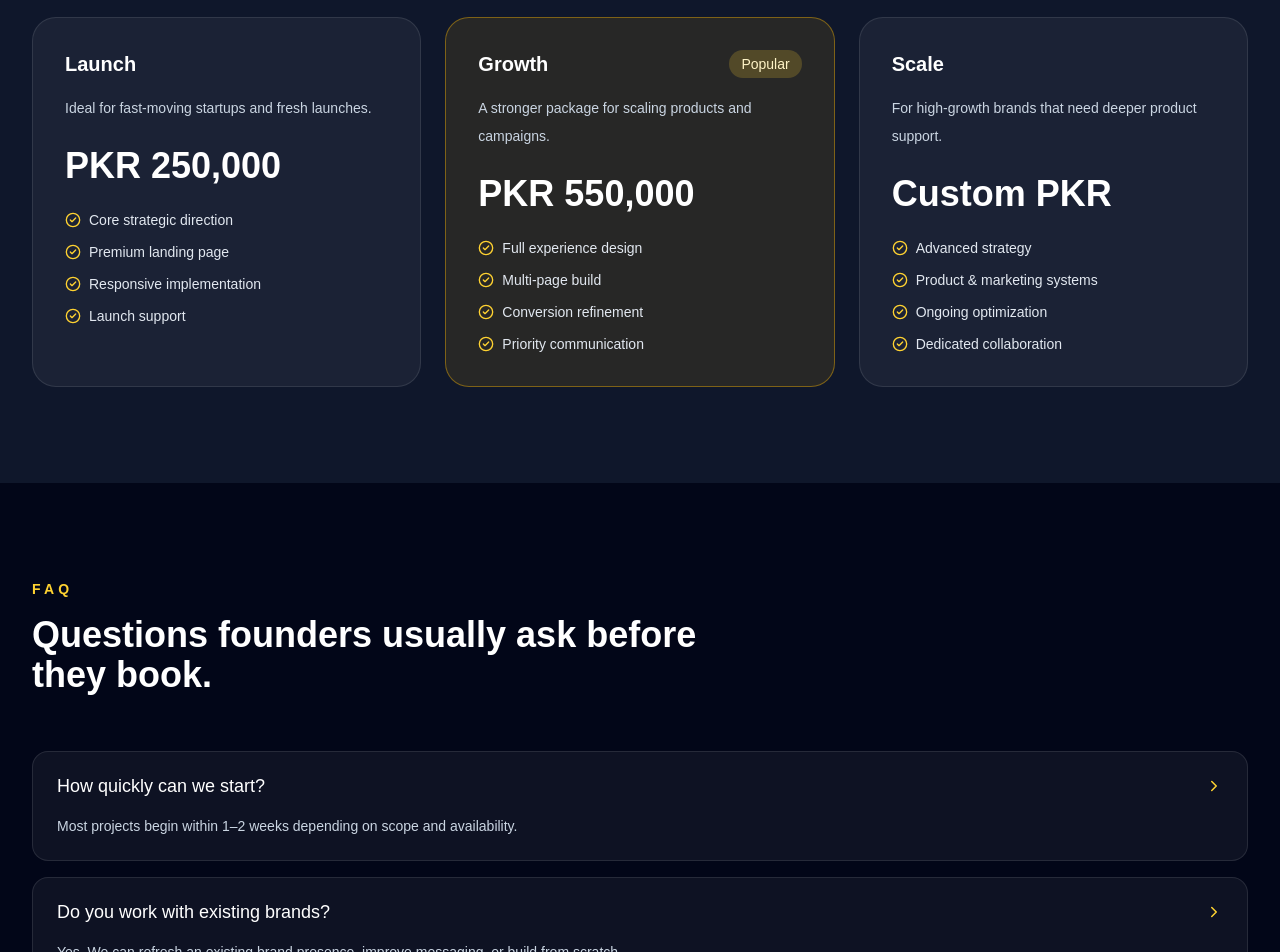
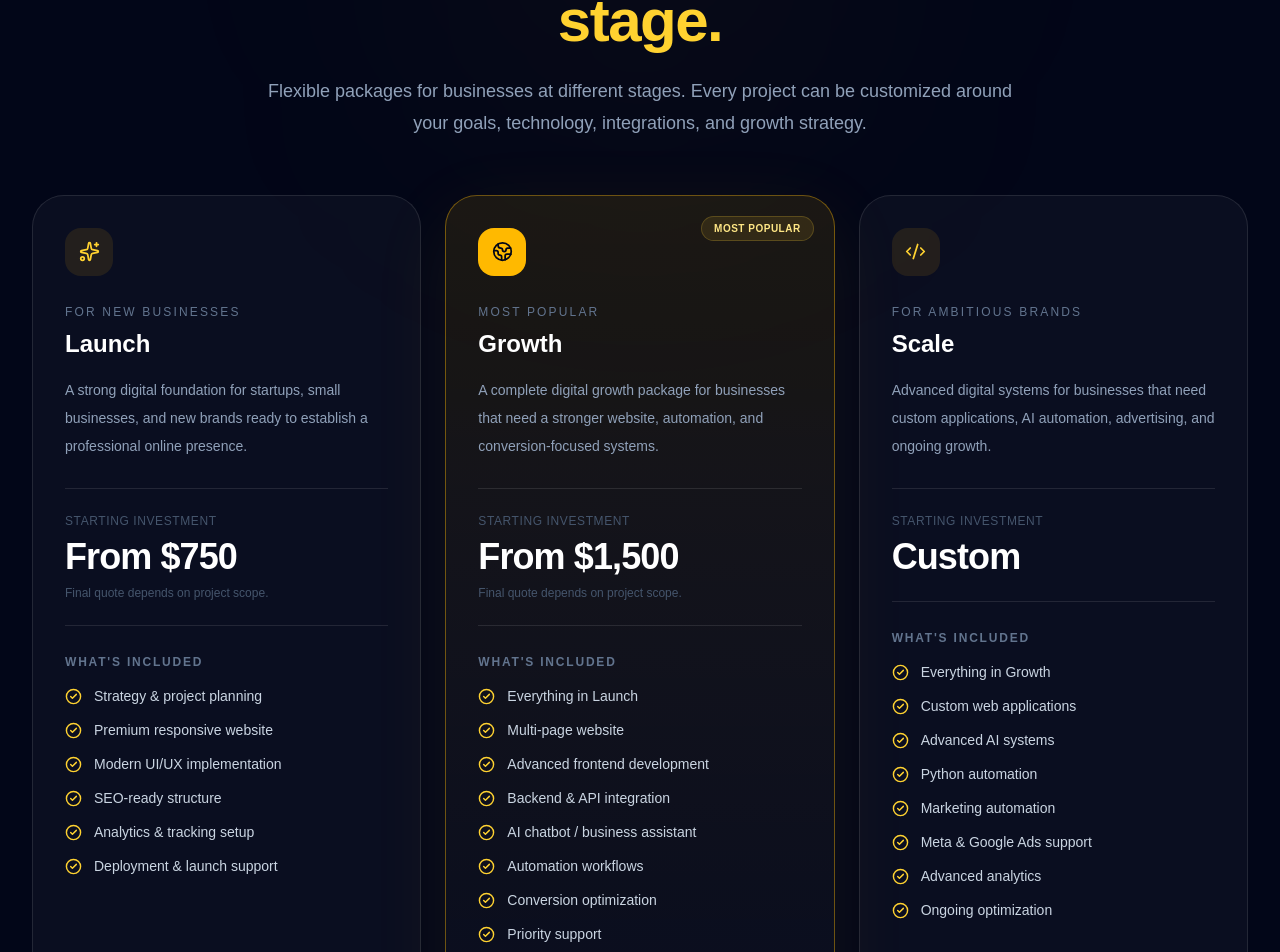
Before and after one commit to Adeelmalik615343/marketing-agency, a Next.js app: page / in a window 1280 px wide. Shown: the part 9255-10207 px from the top of the page. Built offline with nearby package versions, Linux system fonts and the light colour scheme.

Commit message:
Revise pricing plans and update layout
Updated pricing plans to reflect new descriptions, labels, and features. Enhanced the layout and styling of the pricing section.

```diff
--- a/src/components/Pricing.tsx
+++ b/src/components/Pricing.tsx
@@ -1,63 +1,283 @@
-import { CheckCircle2 } from "lucide-react";
+"use client";
+
+import {
+  ArrowRight,
+  Bot,
+  CheckCircle2,
+  Code2,
+  Globe2,
+  Megaphone,
+  Sparkles,
+} from "lucide-react";
 
 const plans = [
   {
     name: "Launch",
-    price: "PKR 250,000",
-    description: "Ideal for fast-moving startups and fresh launches.",
-    features: ["Core strategic direction", "Premium landing page", "Responsive implementation", "Launch support"],
+    label: "For new businesses",
+    price: "From $750",
+    description:
+      "A strong digital foundation for startups, small businesses, and new brands ready to establish a professional online presence.",
+    icon: Sparkles,
+    features: [
+      "Strategy & project planning",
+      "Premium responsive website",
+      "Modern UI/UX implementation",
+      "SEO-ready structure",
+      "Analytics & tracking setup",
+      "Deployment & launch support",
+    ],
     featured: false,
   },
   {
     name: "Growth",
-    price: "PKR 550,000",
-    description: "A stronger package for scaling products and campaigns.",
-    features: ["Full experience design", "Multi-page build", "Conversion refinement", "Priority communication"],
+    label: "Most popular",
+    price: "From $1,500",
+    description:
+      "A complete digital growth package for businesses that need a stronger website, automation, and conversion-focused systems.",
+    icon: Globe2,
+    features: [
+      "Everything in Launch",
+      "Multi-page website",
+      "Advanced frontend development",
+      "Backend & API integration",
+      "AI chatbot / business assistant",
+      "Automation workflows",
+      "Conversion optimization",
+      "Priority support",
+    ],
     featured: true,
   },
   {
     name: "Scale",
-    price: "Custom PKR",
-    description: "For high-growth brands that need deeper product support.",
-    features: ["Advanced strategy", "Product & marketing systems", "Ongoing optimization", "Dedicated collaboration"],
+    label: "For ambitious brands",
+    price: "Custom",
+    description:
+      "Advanced digital systems for businesses that need custom applications, AI automation, advertising, and ongoing growth.",
+    icon: Code2,
+    features: [
+      "Everything in Growth",
+      "Custom web applications",
+      "Advanced AI systems",
+      "Python automation",
+      "Marketing automation",
+      "Meta & Google Ads support",
+      "Advanced analytics",
+      "Ongoing optimization",
+    ],
     featured: false,
   },
 ];
 
 export default function Pricing() {
   return (
-    <section className="bg-slate-900 py-20 text-white sm:py-24">
-      <div className="mx-auto max-w-7xl px-4 sm:px-6 lg:px-8">
-        <div className="max-w-2xl">
-          <p className="text-sm font-semibold uppercase tracking-[0.3em] text-amber-300">Pricing</p>
-          <h2 className="mt-4 text-3xl font-semibold sm:text-4xl">Flexible options for different stages of growth.</h2>
+    <section
+      id="pricing"
+      className="relative overflow-hidden border-b border-white/10 bg-slate-950 px-4 py-24 sm:px-6 lg:px-8 lg:py-32"
+    >
+      {/* Background */}
+      <div className="pointer-events-none absolute left-1/2 top-0 h-96 w-96 -translate-x-1/2 rounded-full bg-amber-400/5 blur-[140px]" />
+
+      <div className="relative mx-auto max-w-7xl">
+        {/* Header */}
+        <div className="mx-auto max-w-3xl text-center">
+          <div className="mb-5 inline-flex items-center gap-2 rounded-full border border-amber-400/20 bg-amber-400/10 px-4 py-2 text-xs font-semibold uppercase tracking-[0.2em] text-amber-300">
+            <Sparkles size={14} />
+            Investment
           </div>
 
-        <div className="mt-14 grid gap-6 lg:grid-cols-3">
-          {plans.map((plan) => (
+          <h2 className="text-4xl font-semibold tracking-tight text-white sm:text-5xl lg:text-6xl">
+            Choose the right{" "}
+            <span className="text-amber-300">growth stage.</span>
+          </h2>
+
+          <p className="mt-6 text-base leading-8 text-slate-400 sm:text-lg">
+            Flexible packages for businesses at different stages. Every
+            project can be customized around your goals, technology,
+            integrations, and growth strategy.
+          </p>
+        </div>
+
+        {/* Pricing Cards */}
+        <div className="mt-14 grid gap-6 lg:grid-cols-3 lg:items-stretch">
+          {plans.map((plan) => {
+            const Icon = plan.icon;
+
+            return (
+              <article
+                key={plan.name}
+                className={`group relative flex flex-col overflow-hidden rounded-[2rem] border p-7 transition duration-300 hover:-translate-y-1 sm:p-8 ${
+                  plan.featured
+                    ? "border-amber-400/40 bg-gradient-to-b from-amber-400/10 to-white/[0.03] shadow-[0_20px_80px_rgba(251,191,36,0.08)]"
+                    : "border-white/10 bg-white/[0.035] hover:border-white/20"
+                }`}
+              >
+                {/* Popular badge */}
+                {plan.featured && (
+                  <div className="absolute right-5 top-5 rounded-full border border-amber-300/20 bg-amber-300/10 px-3 py-1 text-[10px] font-semibold uppercase tracking-wider text-amber-200">
+                    Most Popular
+                  </div>
+                )}
+
+                {/* Icon */}
                 <div
-              key={plan.name}
-              className={`rounded-3xl border p-8 ${plan.featured ? "border-amber-400/40 bg-amber-400/10" : "border-white/10 bg-white/5"}`}
+                  className={`flex h-12 w-12 items-center justify-center rounded-2xl ${
+                    plan.featured
+                      ? "bg-amber-400 text-slate-950"
+                      : "bg-amber-400/10 text-amber-300"
+                  }`}
                 >
-              <div className="flex items-center justify-between">
-                <h3 className="text-xl font-semibold">{plan.name}</h3>
-                {plan.featured && (
-                  <span className="rounded-full bg-amber-300/20 px-3 py-1 text-sm text-amber-100">Popular</span>
+                  <Icon size={21} />
+                </div>
+
+                {/* Title */}
+                <div className="mt-7">
+                  <p className="text-xs font-medium uppercase tracking-[0.18em] text-slate-500">
+                    {plan.label}
+                  </p>
+
+                  <h3 className="mt-2 text-2xl font-semibold text-white">
+                    {plan.name}
+                  </h3>
+
+                  <p className="mt-4 min-h-[84px] text-sm leading-7 text-slate-400">
+                    {plan.description}
+                  </p>
+                </div>
+
+                {/* Price */}
+                <div className="mt-7 border-y border-white/10 py-6">
+                  <p className="text-xs uppercase tracking-wider text-slate-600">
+                    Starting investment
+                  </p>
+
+                  <div className="mt-2 text-3xl font-semibold tracking-tight text-white sm:text-4xl">
+                    {plan.price}
+                  </div>
+
+                  {plan.name !== "Scale" && (
+                    <p className="mt-2 text-xs text-slate-600">
+                      Final quote depends on project scope.
+                    </p>
                   )}
                 </div>
-              <p className="mt-4 text-sm leading-7 text-slate-300">{plan.description}</p>
-              <div className="mt-6 text-4xl font-semibold">{plan.price}</div>
-              <ul className="mt-6 space-y-3">
+
+                {/* Features */}
+                <div className="mt-7 flex-1">
+                  <p className="mb-4 text-xs font-semibold uppercase tracking-[0.15em] text-slate-500">
+                    What's included
+                  </p>
+
+                  <ul className="space-y-3.5">
                     {plan.features.map((feature) => (
-                  <li key={feature} className="flex items-center gap-2 text-sm text-slate-200">
-                    <CheckCircle2 size={16} className="text-amber-300" />
-                    {feature}
+                      <li
+                        key={feature}
+                        className="flex items-start gap-3 text-sm text-slate-300"
+                      >
+                        <CheckCircle2
+                          size={17}
+                          className="mt-0.5 shrink-0 text-amber-300"
+                        />
+
+                        <span>{feature}</span>
                       </li>
                     ))}
                   </ul>
                 </div>
-          ))}
+
+                {/* CTA */}
+                <a
+                  href="#contact"
+                  className={`mt-8 inline-flex items-center justify-center gap-2 rounded-full px-5 py-3.5 text-sm font-semibold transition ${
+                    plan.featured
+                      ? "bg-amber-400 text-slate-950 hover:bg-amber-300"
+                      : "border border-white/10 bg-white/[0.04] text-white hover:border-amber-400/30 hover:bg-amber-400/10 hover:text-amber-200"
+                  }`}
+                >
+                  {plan.name === "Scale"
+                    ? "Discuss Your Project"
+                    : "Start Your Project"}
+
+                  <ArrowRight size={16} />
+                </a>
+              </article>
+            );
+          })}
         </div>
+
+        {/* Global pricing note */}
+        <div className="mt-8 grid gap-4 md:grid-cols-3">
+          <div className="rounded-2xl border border-white/10 bg-white/[0.025] p-5">
+            <Globe2 className="text-amber-300" size={20} />
+
+            <h4 className="mt-4 font-semibold text-white">
+              Global clients
+            </h4>
+
+            <p className="mt-2 text-xs leading-6 text-slate-500">
+              Serving businesses and startups across Pakistan, GCC, UK,
+              USA, and international markets.
+            </p>
+          </div>
+
+          <div className="rounded-2xl border border-white/10 bg-white/[0.025] p-5">
+            <Bot className="text-amber-300" size={20} />
+
+            <h4 className="mt-4 font-semibold text-white">
+              AI & automation
+            </h4>
+
+            <p className="mt-2 text-xs leading-6 text-slate-500">
+              Custom AI assistants, chatbots, APIs, Python automation,
+              workflows, and business integrations.
+            </p>
+          </div>
+
+          <div className="rounded-2xl border border-white/10 bg-white/[0.025] p-5">
+            <Megaphone className="text-amber-300" size={20} />
+
+            <h4 className="mt-4 font-semibold text-white">
+              Growth services
+            </h4>
+
+            <p className="mt-2 text-xs leading-6 text-slate-500">
+              SEO, analytics, content systems, Meta Ads, Google Ads, and
+              conversion-focused digital campaigns.
+            </p>
+          </div>
+        </div>
+
+        {/* Custom project CTA */}
+        <div className="mt-10 rounded-[2rem] border border-amber-400/20 bg-gradient-to-r from-amber-400/[0.08] via-white/[0.025] to-transparent p-7 sm:p-9">
+          <div className="flex flex-col gap-6 lg:flex-row lg:items-center lg:justify-between">
+            <div>
+              <p className="text-xl font-semibold text-white">
+                Don't fit into a package?
+              </p>
+
+              <p className="mt-2 max-w-2xl text-sm leading-7 text-slate-500">
+                No problem. We can build a custom solution around your
+                business, whether you need a website, SaaS product,
+                e-commerce platform, AI system, automation, or advertising
+                campaign.
+              </p>
+            </div>
+
+            <a
+              href="#contact"
+              className="inline-flex shrink-0 items-center justify-center gap-2 rounded-full bg-white px-6 py-3.5 text-sm font-semibold text-slate-950 transition hover:bg-slate-200"
+            >
+              Get a Custom Quote
+              <ArrowRight size={17} />
+            </a>
+          </div>
+        </div>
+
+        {/* Pricing disclaimer */}
+        <p className="mt-6 text-center text-xs leading-6 text-slate-600">
+          Prices shown are starting estimates. Final pricing depends on
+          requirements, integrations, complexity, timeline, and ongoing
+          support.
+        </p>
       </div>
     </section>
   );
```
Lines whose indentation alone changed are shown as unchanged.
